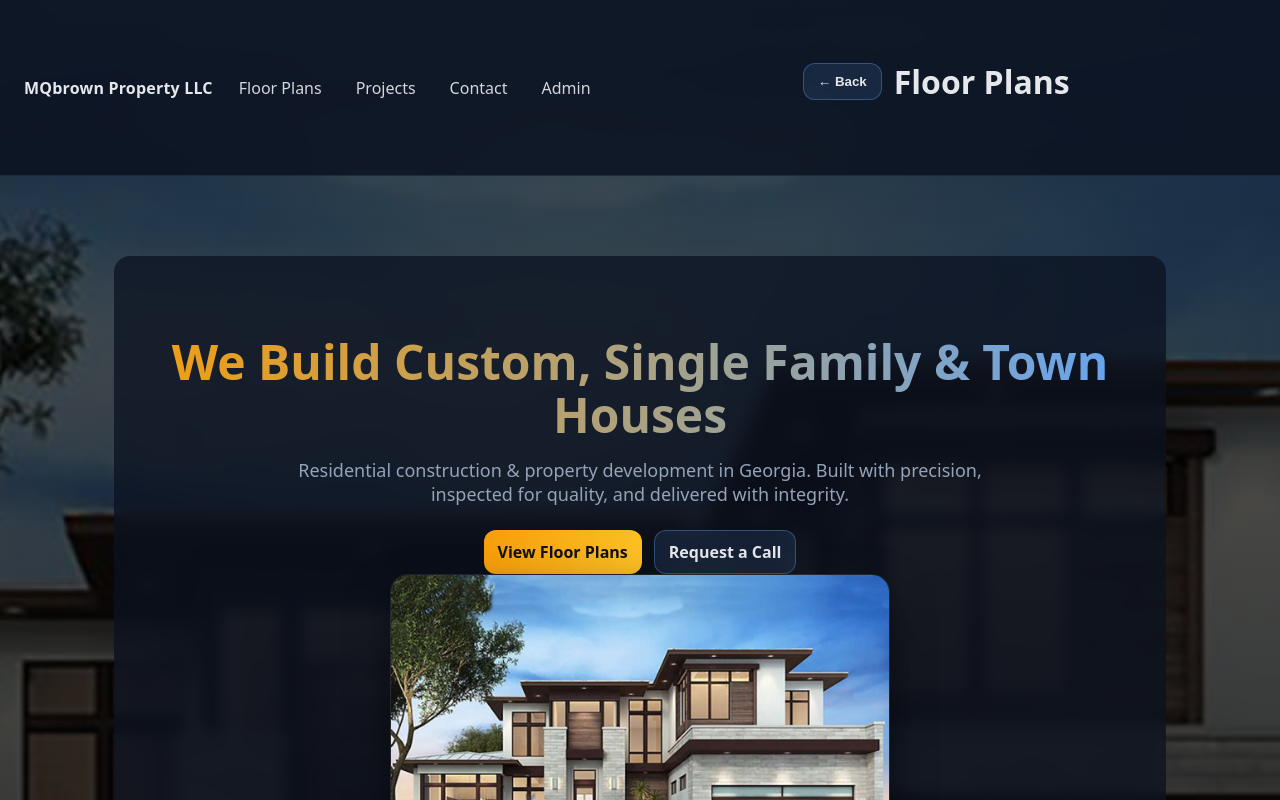
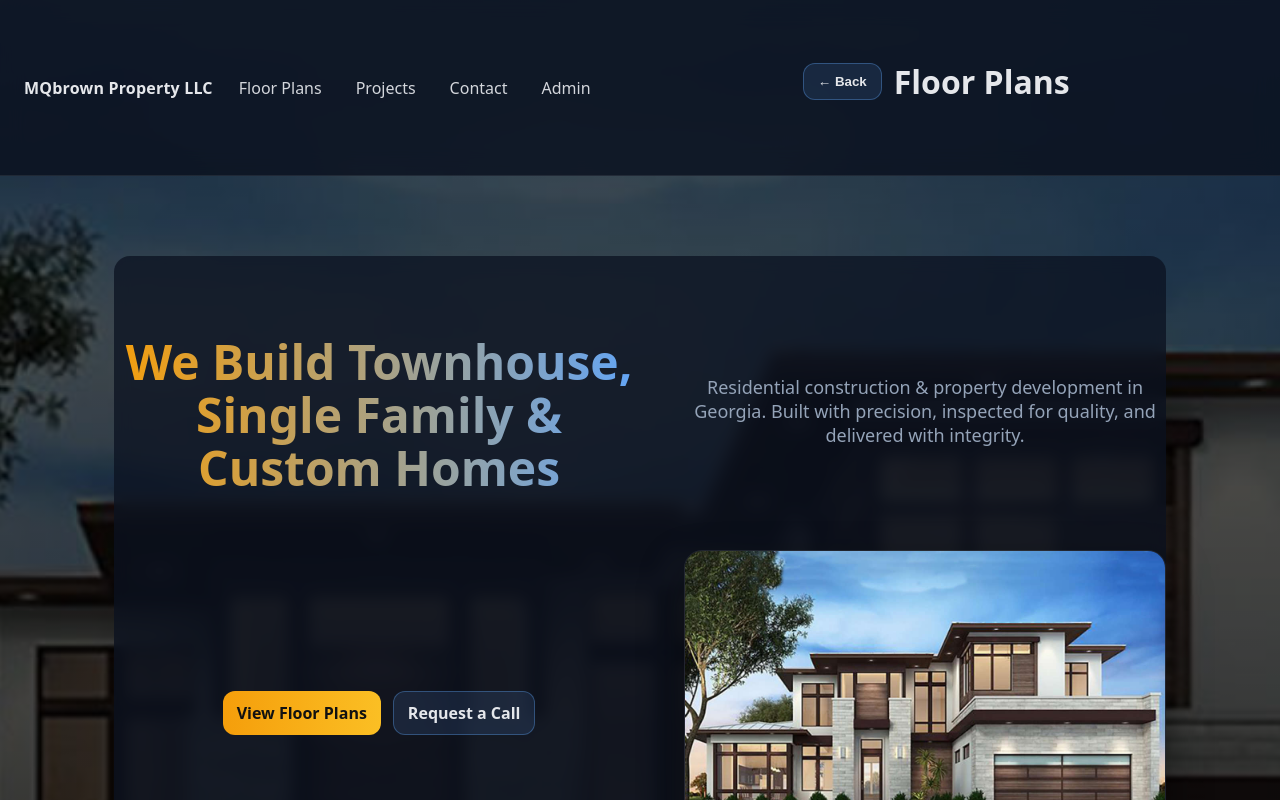
Before and after one commit to MQBrown/MelWebsiteRepo, a React (Vite) app: page / in a window 1280 px wide. Shown: the top 800 px of the page. Built offline with nearby package versions, Linux system fonts and the light colour scheme.

Commit message:
Update hero section heading and class name

```diff
--- a/src/pages/Home.jsx
+++ b/src/pages/Home.jsx
@@ -5,9 +5,9 @@ export default function Home({ settings }){
   const s = settings || {}
   return (
     <main className="container">
-      <section className="hero section">
+      <section className="hero section hero-split">
         <h1 className="h1">
-          We Build Custom, Single Family &amp; Town Houses
+          We Build Townhouse, Single Family &amp; Custom Homes
         </h1>
 
         <p className="sub">
```
